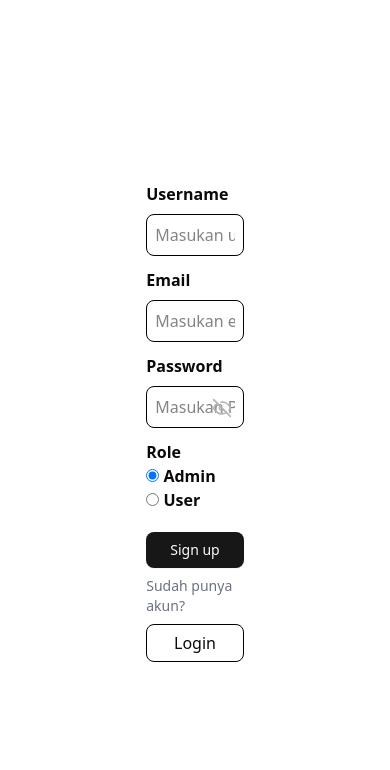
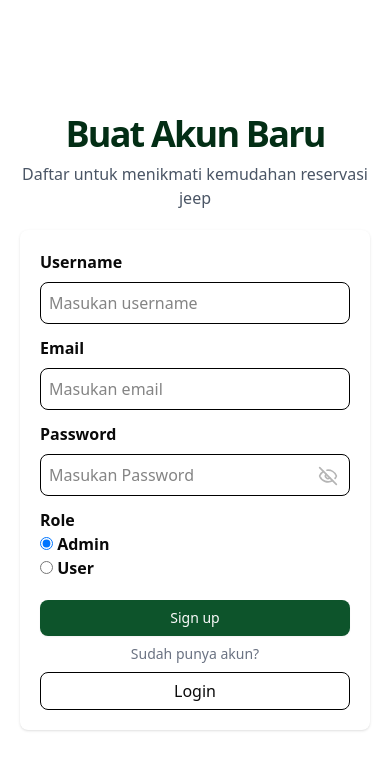
Before and after one commit to DarilInsanKamil/Jeep-Station-Puncak, a SvelteKit app in the folder fe/: page /signup in a window 390 px wide. Shown: the top 770 px of the page. Built offline with nearby package versions, Linux system fonts and the light colour scheme; what @elysiajs/eden would draw is missing.

Commit message:
feat: responsive authentication.

```diff
--- a/fe/src/routes/(admin)/login/+page.svelte
+++ b/fe/src/routes/(admin)/login/+page.svelte
@@ -13,8 +13,17 @@
     }
 </script>
 
-<section class="w-full h-svh flex justify-center items-center ">
-    <form action="?login" method="POST" class="w-1/4" use:enhance = {() => {
+<section class="w-full h-svh flex justify-center flex-col items-center lg:p-0 p-5">
+    <div class="text-center">
+      <h1 class="text-4xl font-bold tracking-tighter text-green-950 mb-2">
+        Selamat Datang
+      </h1>
+      <p class="text-gray-600">
+        Masuk ke akun Jeep Station Puncak Anda
+      </p>
+    </div>
+
+    <form action="?login" method="POST" class="lg:w-1/4 w-full bg-white shadow-sm p-5 rounded-md mt-5" use:enhance = {() => {
       return async({result, update}) => {
         if(result.type === 'redirect') {
           toast.success('Berhasil Login')
@@ -67,9 +76,9 @@
             </div>
         </div>
         <div class="flex flex-col justify-center items-center mt-5 gap-2">
-            <Button type='submit' class='w-full'>Login</Button>
+            <Button type='submit' class='w-full bg-green-900 hover:bg-green-800'>Login</Button>
             <p class="text-sm text-gray-500">Belum punya akun?</p>
-            <a href="/signup" class="border w-full p-1.5 text-center rounded-md border-black outline-black hover:bg-zinc-100 transition-all">
+            <a href="/signup" class="border w-full p-1.5 text-center rounded-md border-black outline-black hover:bg-green-100 transition-all">
                 Register
             </a>
         </div>
--- a/fe/src/routes/(admin)/signup/+page.svelte
+++ b/fe/src/routes/(admin)/signup/+page.svelte
@@ -14,8 +14,16 @@
 </script>
 
 
-<section class="w-full h-svh flex justify-center items-center ">
-    <form action="?signup" method="POST" class="w-1/4" use:enhance = {() => {
+<section class="w-full h-svh flex justify-center items-center lg:p-0 p-5 flex-col">
+    <div class="text-center">
+      <h1 class="text-4xl font-bold tracking-tighter text-green-950 mb-2">
+        Buat Akun Baru
+      </h1>
+      <p class="text-gray-600">
+        Daftar untuk menikmati kemudahan reservasi jeep
+      </p>
+    </div>
+    <form action="?signup" method="POST" class="lg:w-1/4 w-full p-5 bg-white shadow-sm rounded-md mt-5" use:enhance = {() => {
       return async({result, update}) => {
         if(result.type === 'success') {
           toast.success('Berhasil Membuat Akun')
@@ -109,9 +117,9 @@
         </div>
         </div>
         <div class="flex flex-col justify-center items-center mt-5 gap-2">
-            <Button type='submit' class='w-full'>Sign up</Button>
+            <Button type='submit' class='w-full bg-green-900 hover:bg-green-800'>Sign up</Button>
             <p class="text-sm text-gray-500">Sudah punya akun?</p>
-            <a href="/login" class="border w-full p-1.5 text-center rounded-md border-black outline-black hover:bg-zinc-100 transition-all">
+            <a href="/login" class="border w-full p-1.5 text-center rounded-md border-black outline-black hover:bg-green-100 transition-all">
                 Login
             </a>
         </div>
```
